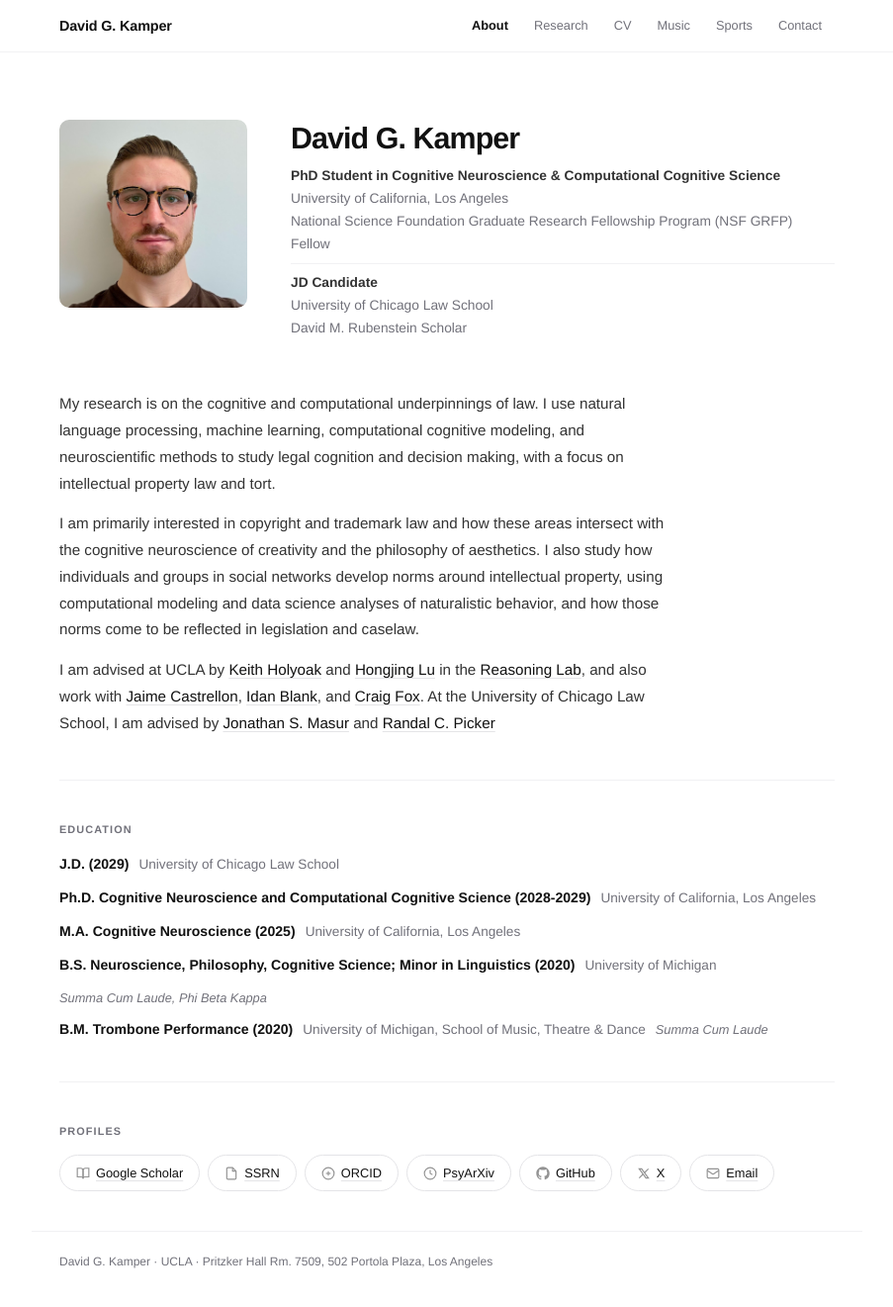
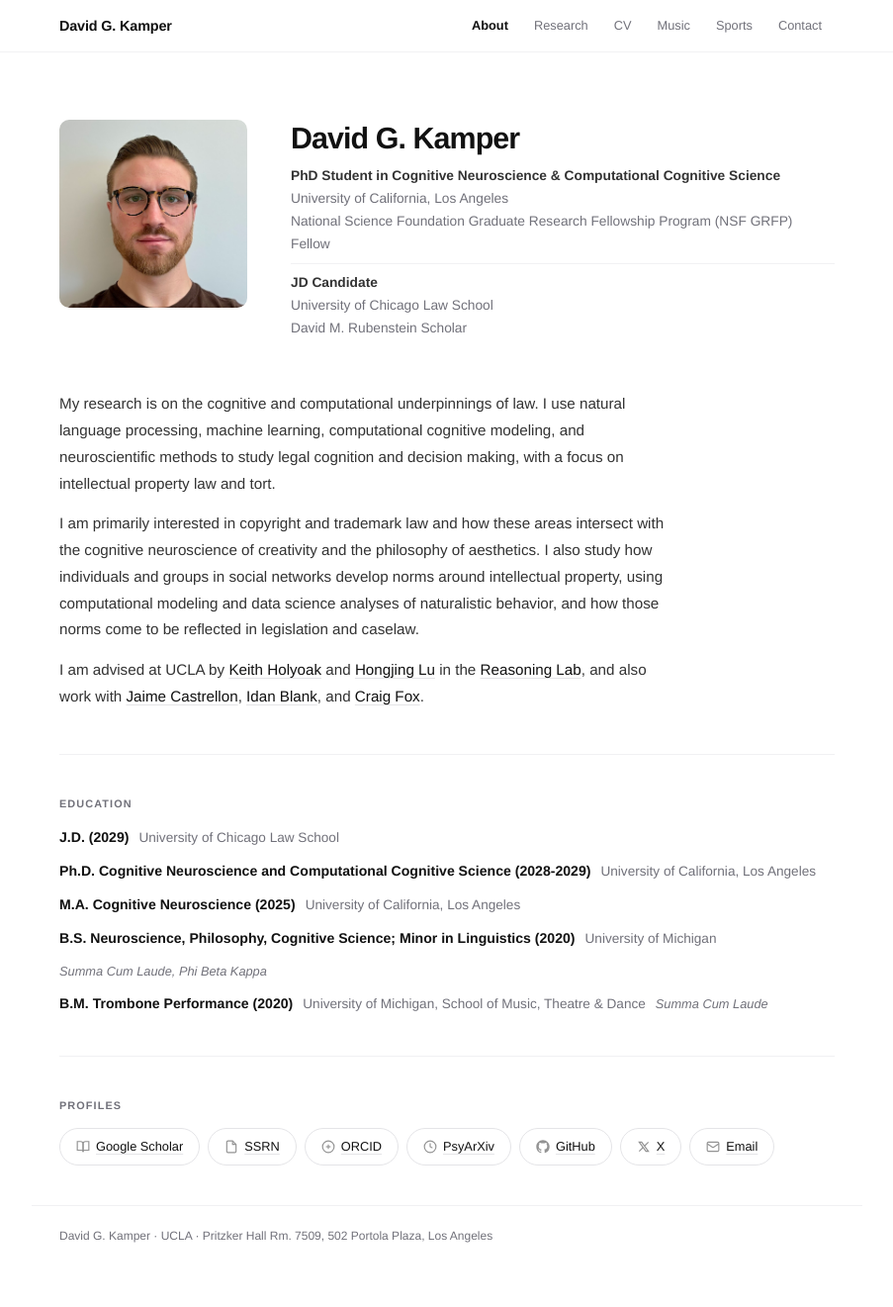
Before and after one commit to dgkamper/dgkamper.github.io, a Jekyll site: the page built from index.html, in a window 1280 px wide and 1322 px high. Shown: the whole window at 99% size, without its empty margins (188-1091 px from the left). Built offline with Jekyll 4.4.1, drawn with Linux system fonts in a browser that asks for light colours.

Commit message:
Refactor advising information in index.html
Removed redundant text about advising at UCLA and University of Chicago Law School.

```diff
--- a/index.html
+++ b/index.html
@@ -29,7 +29,7 @@
 
   <p>I am primarily interested in copyright and trademark law and how these areas intersect with the cognitive neuroscience of creativity and the philosophy of aesthetics. I also study how individuals and groups in social networks develop norms around intellectual property, using computational modeling and data science analyses of naturalistic behavior, and how those norms come to be reflected in legislation and caselaw.</p>
 
-  <p>I am advised at UCLA by <a href="https://www.psych.ucla.edu/faculty-page/kholyoak/">Keith Holyoak</a> and <a href="https://www.psych.ucla.edu/faculty-page/hongjing/">Hongjing Lu</a> in the <a href="https://reasoninglab.psych.ucla.edu/">Reasoning Lab</a>, and also work with <a href="https://www.castrellonlab.psych.ucla.edu/">Jaime Castrellon</a>, <a href="https://www.psych.ucla.edu/faculty-page/iblank/">Idan Blank</a>, and <a href="https://www.craigrfox.com/">Craig Fox</a>. At the University of Chicago Law School, I am advised by <a href="https://www.law.uchicago.edu/faculty/masur">Jonathan S. Masur</a> and <a href="https://www.law.uchicago.edu/faculty/picker">Randal C. Picker</a> </p>
+  <p>I am advised at UCLA by <a href="https://www.psych.ucla.edu/faculty-page/kholyoak/">Keith Holyoak</a> and <a href="https://www.psych.ucla.edu/faculty-page/hongjing/">Hongjing Lu</a> in the <a href="https://reasoninglab.psych.ucla.edu/">Reasoning Lab</a>, and also work with <a href="https://www.castrellonlab.psych.ucla.edu/">Jaime Castrellon</a>, <a href="https://www.psych.ucla.edu/faculty-page/iblank/">Idan Blank</a>, and <a href="https://www.craigrfox.com/">Craig Fox</a>.</p>
 </section>
 
 <section class="section" style="animation: enter 0.45s ease 0.12s both;">
```
